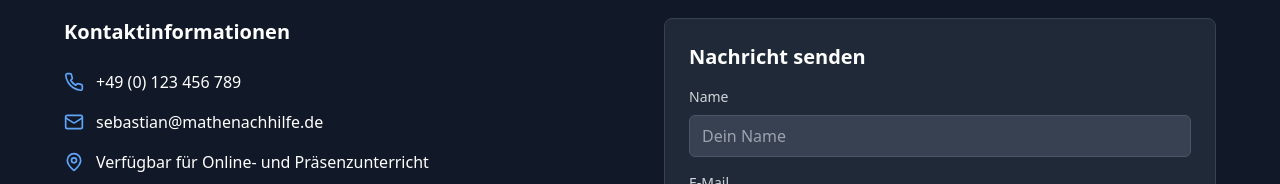
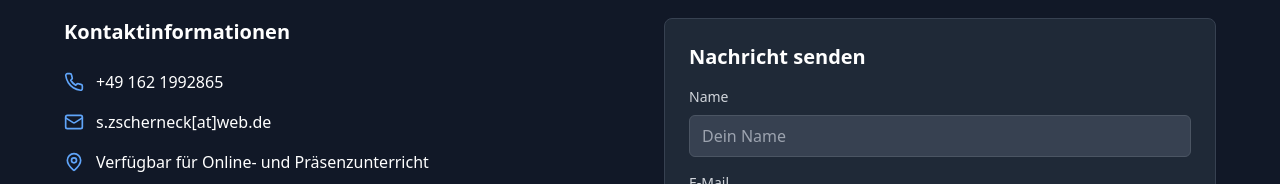
Before and after one commit to HanoXx5/sebastian-mathe-hilfe-eins, a React (Vite) app: page / in a window 1280 px wide. Shown: the part 2248-2432 px from the top of the page. Built offline with nearby package versions, Linux system fonts and the light colour scheme.

Commit message:
small changes to the text 2

```diff
--- a/src/pages/Index.tsx
+++ b/src/pages/Index.tsx
@@ -255,11 +255,11 @@ const Index = () => {
               <div className="space-y-4">
                 <div className="flex items-center space-x-3">
                   <Phone className="h-5 w-5 text-blue-400" />
-                  <span>+49 (0) 123 456 789</span>
+                  <span>+49 162 1992865</span>
                 </div>
                 <div className="flex items-center space-x-3">
                   <Mail className="h-5 w-5 text-blue-400" />
-                  <span>sebastian@mathenachhilfe.de</span>
+                  <span>s.zscherneck[at]web.de</span>
                 </div>
                 <div className="flex items-center space-x-3">
                   <MapPin className="h-5 w-5 text-blue-400" />
```
